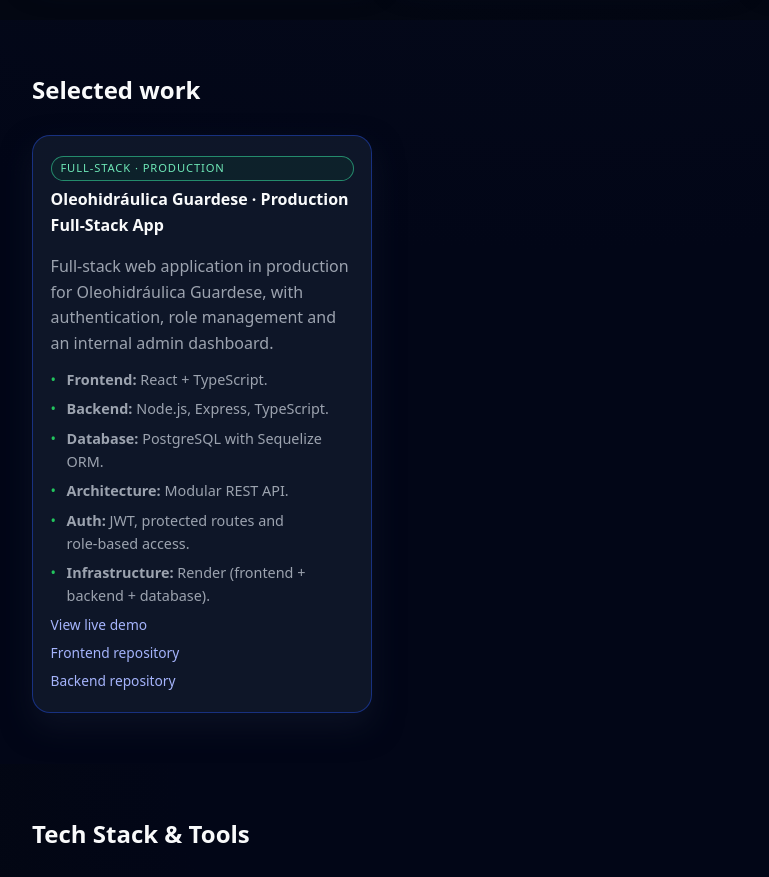
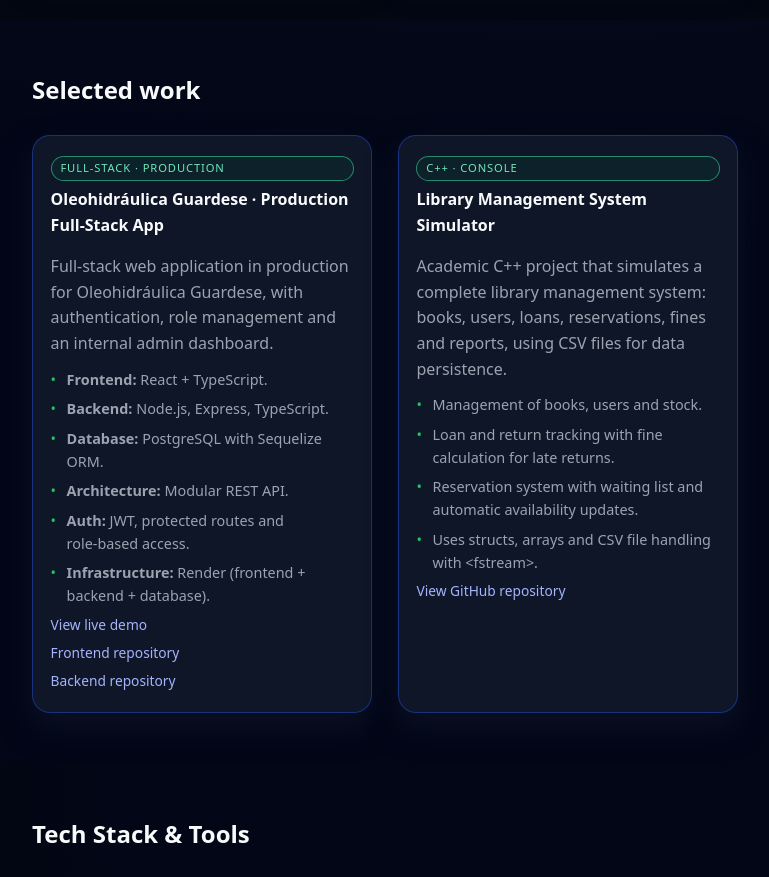
Before and after one commit to LuchoGuardese/Portfolio, a React (Vite) app: page / in a window 1280 px wide. Shown: the part 1820-2697 px from the top of the page, without its empty margins (72-841 px from the left). Built offline with nearby package versions, Linux system fonts and the light colour scheme.

Commit message:
Agregar proyecto

```diff
--- a/src/App.tsx
+++ b/src/App.tsx
@@ -429,6 +429,52 @@
                   {isEs ? "Repositorio Backend" : "Backend repository"}
                 </a>
               </article>
+
+              <article className="card card-project">
+                <div className="card-project-header">
+                  <span className="badge">
+                    {isEs ? "C++ · Consola" : "C++ · Console"}
+                  </span>
+                  <h3 className="card-title">
+                    {isEs
+                      ? "Simulador de Sistema de Gestión de Biblioteca"
+                      : "Library Management System Simulator"}
+                  </h3>
+                </div>
+                <p className="section-text">
+                  {isEs
+                    ? "Proyecto académico en C++ que simula un sistema completo de gestión de biblioteca: libros, usuarios, préstamos, reservas, multas y reportes, utilizando archivos CSV para la persistencia de datos."
+                    : "Academic C++ project that simulates a complete library management system: books, users, loans, reservations, fines and reports, using CSV files for data persistence."}
+                </p>
+                <ul className="card-list">
+                  <li>
+                    {isEs ? "Gestión de libros, usuarios y stock." : "Management of books, users and stock."}
+                  </li>
+                  <li>
+                    {isEs
+                      ? "Registro de préstamos, devoluciones y cálculo de multas por demora."
+                      : "Loan and return tracking with fine calculation for late returns."}
+                  </li>
+                  <li>
+                    {isEs
+                      ? "Sistema de reservas con lista de espera y actualización automática de disponibilidad."
+                      : "Reservation system with waiting list and automatic availability updates."}
+                  </li>
+                  <li>
+                    {isEs
+                      ? "Uso de estructuras, arreglos y manejo de archivos CSV con <fstream>."
+                      : "Uses structs, arrays and CSV file handling with <fstream>."}
+                  </li>
+                </ul>
+                <a
+                  href="https://github.com/LuchoGuardese/Cajero-automatico-C-funcional"
+                  target="_blank"
+                  rel="noreferrer noopener"
+                  className="card-link"
+                >
+                  {isEs ? "Ver repositorio en GitHub" : "View GitHub repository"}
+                </a>
+              </article>
             </div>
           </div>
         </section>
```
Also changed, not shown: 1 other file (tests, documents, lock files or other folders).
